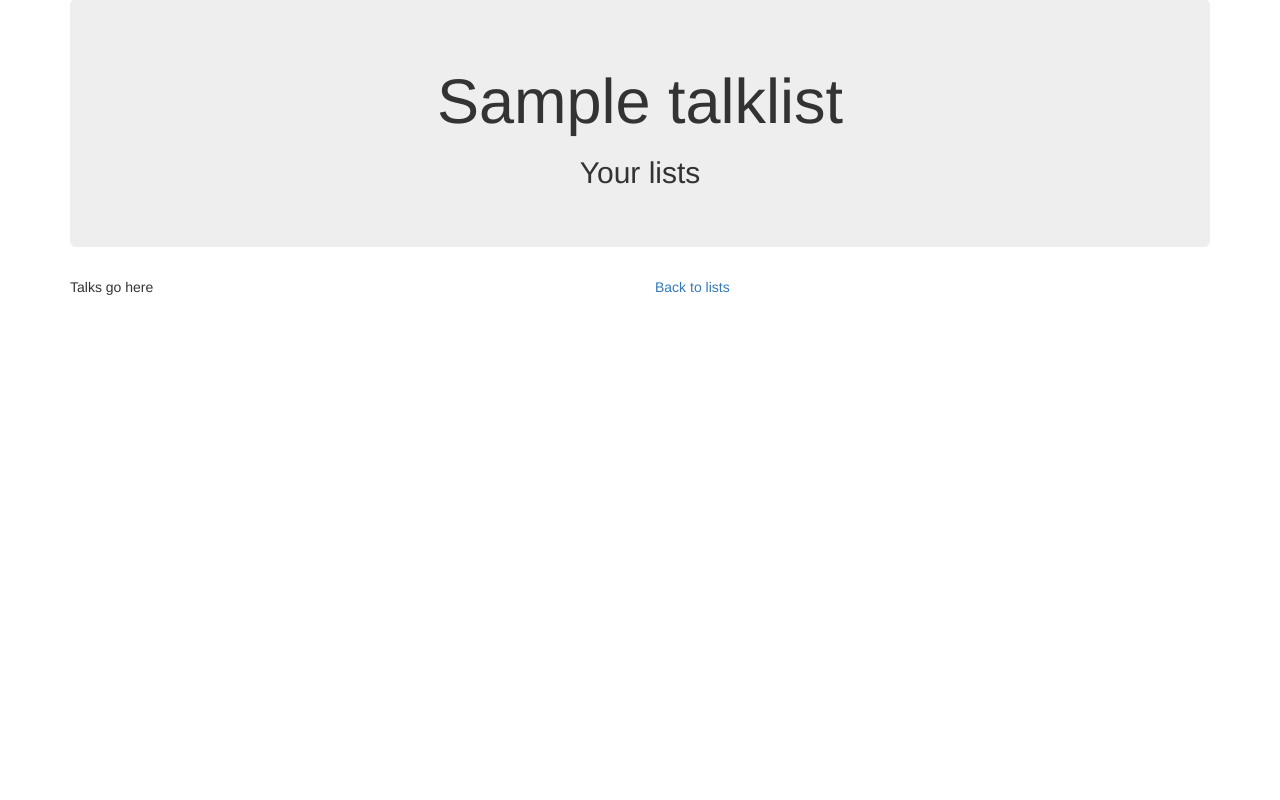
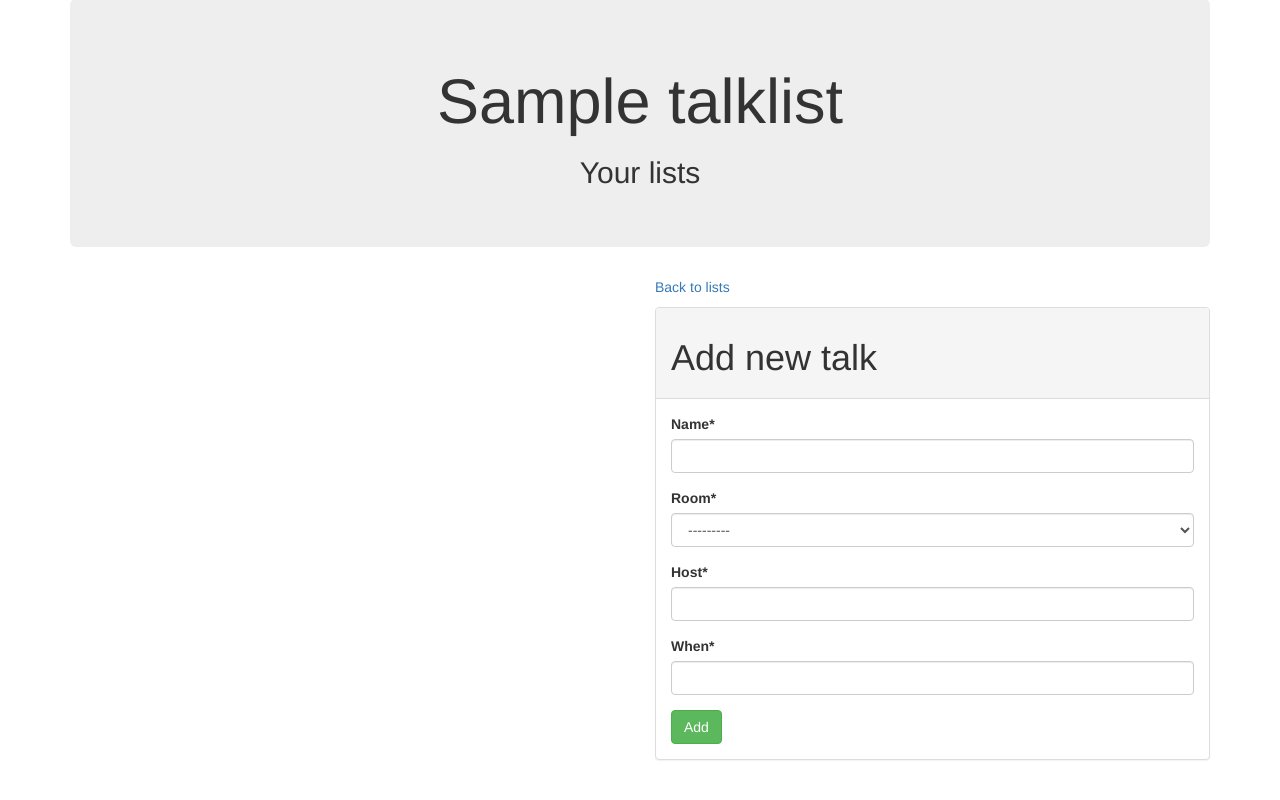
Before and after one commit to itoutsourcing86/talks-cc, a Django app: a page that uses cc/talks/templates/talks_detail.html in a window 1280 px wide. Shown: the part 71-871 px from the top of the page. Before the commit the page ends 366 px from the top, so only its background shows below. Run offline with Django 3.2, Linux system fonts and the light colour scheme; a user stored in the database is signed in; tables that the repository leaves empty hold one stand-in row (values such as "Sample post"); some libraries are stand-ins or nearby versions.

Commit message:
xX Talk rooms create and detail view

```diff
--- a/cc/talks/forms.py
+++ b/cc/talks/forms.py
@@ -39,8 +39,8 @@ class TalkForm(forms.ModelForm):
             ButtonHolder(Submit('add', 'Add', css_class='btn btn-success'))
         )
 
-    def clean(self):
-        when = self.cleaned_data.get('when')
+    def clean_when(self):
+        when = self.cleaned_data['when']
         start = datetime.datetime(2018, 3, 30).replace(tzinfo=utc)
         end = datetime.datetime(2018, 4, 10).replace(tzinfo=utc)
         if not start < when < end:
--- a/cc/talks/models.py
+++ b/cc/talks/models.py
@@ -4,6 +4,7 @@ from django.contrib.auth.models import User
 # Create your models here.
 from django.template.defaultfilters import slugify
 from django.urls import reverse
+from django.utils import timezone
 
 
 class TalkList(models.Model):
--- a/cc/talks/templates/talks_detail.html
+++ b/cc/talks/templates/talks_detail.html
@@ -10,10 +10,21 @@
 {% block content %}
 <div class="row">
     <div class="col-sm-6">
-        <p>Talks go here</p>
+        {% for talk in object.talks.all %}
+        {% include '_talks.html' %}
+        {% endfor %}
     </div>
     <div class="col-sm-6">
         <p><a href="{% url 'list' %}">Back to lists</a></p>
+        {% load crispy_forms_tags %}
+        <div class="panel panel-default">
+            <div class="panel-heading">
+                <h1 class="anel-title">Add new talk</h1>
+            </div>
+            <div class="panel-body">
+                {% crispy form %}
+            </div>
+        </div>
     </div>
 </div>
 {% endblock %}
--- a/cc/talks/templates/talks_list.html
+++ b/cc/talks/templates/talks_list.html
@@ -10,7 +10,7 @@
         <ul class="list-group">
             {% for list in lists %}
             <li class="list-group-item">
-                <a href="{{ list.get_absolute_url }}">{{ list }}</a>
+                <a href="{{ list.get_absolute_url }}">{{ list }} <span class="badge">{{ list.talk_count }}</span></a>
             </li>
             {% empty %}
             <li class="list-group-item">You have no lists</li>
--- a/cc/talks/views.py
+++ b/cc/talks/views.py
@@ -2,6 +2,8 @@ from django.views import generic
 from braces import views
 from . import models
 from . import forms
+from django.shortcuts import redirect
+from django.db.models import Count
 
 # Create your views here.
 
@@ -14,14 +16,37 @@ class RestrictToUserMixin(views.LoginRequiredMixin):
 
 
 class TalkDetailView(RestrictToUserMixin, generic.DetailView):
+    form_class = forms.TalkForm
+    http_method_names = ['get', 'post']
     model = models.TalkList
     template_name = 'talks_detail.html'
+
+    def get_context_data(self, **kwargs):
+        context = super(TalkDetailView, self).get_context_data(**kwargs)
+        context['form'] = self.form_class
+        return context
+
+    def post(self, request, *args, **kwargs):
+        form = self.form_class(request.POST)
+        if form.is_valid():
+            obj = self.get_object()
+            talk = form.save(commit=False)
+            talk.talk_list = obj
+            talk.save()
+        else:
+            return self.get(request, *args, **kwargs)
+        return redirect(obj)
 
 
 class TalkListView(RestrictToUserMixin, generic.ListView):
     model = models.TalkList
     template_name = 'talks_list.html'
     context_object_name = 'lists'
+
+    def get_queryset(self):
+        queryset = super(TalkListView, self).get_queryset()
+        queryset = queryset.annotate(talk_count=Count('talks'))
+        return queryset
 
 
 class TalkCreateView(views.LoginRequiredMixin, generic.CreateView):
```
Also changed, not shown: cc/talks/templates/_talks.html (added, +10 -0 lines).
